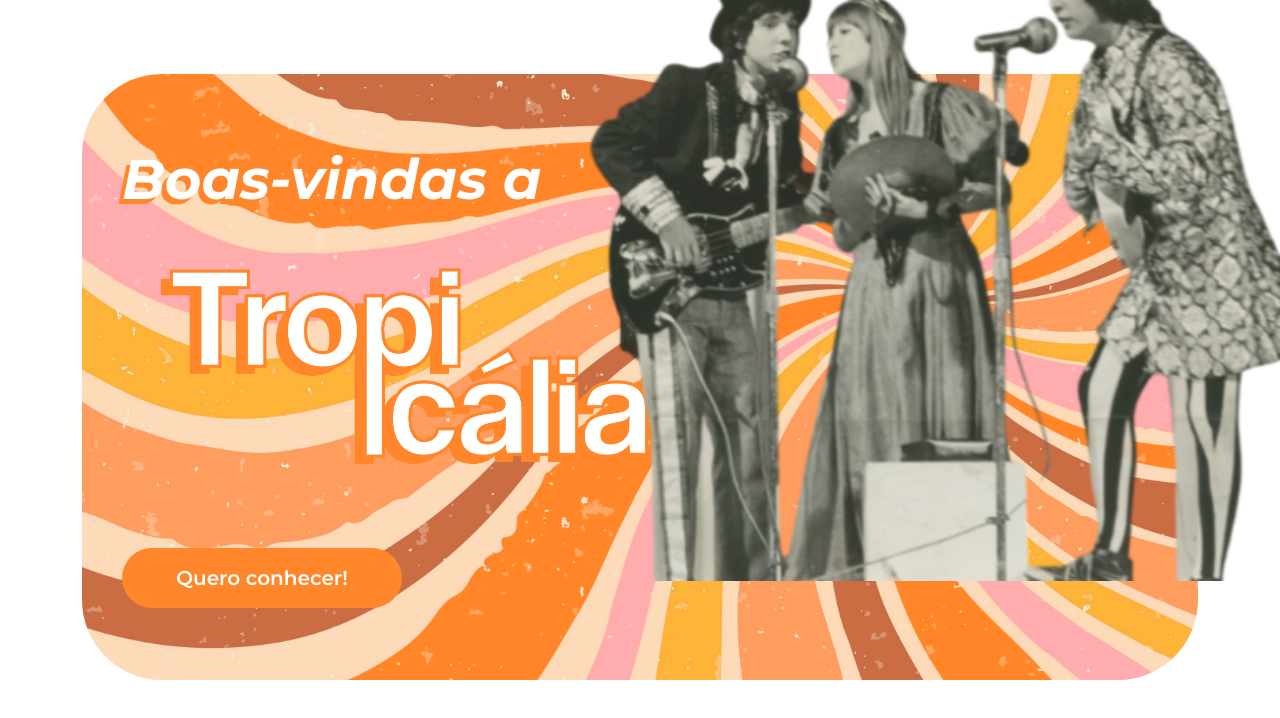
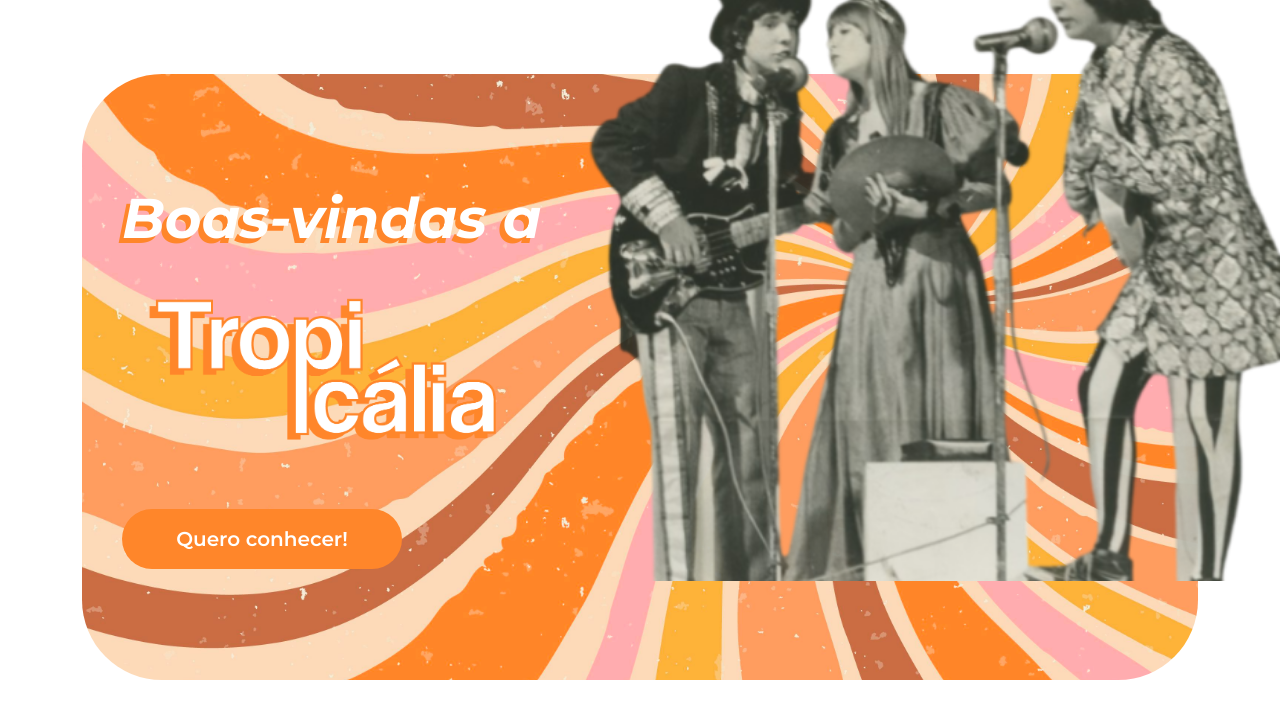
Before and after one commit to marialauras2008/teatro, a plain HTML site: page index.html in a window 1280 px wide. Shown: the part 370-1088 px from the top of the page. Drawn offline with nearby package versions, Linux system fonts and the light colour scheme.

Commit message:
Update index.html

```diff
--- a/index.html
+++ b/index.html
@@ -40,8 +40,8 @@
             <div class="inicio-fundo d-flex justify-content-between align-items-center">
                 <div class="esquerda-conteudo">
                     <h1 class="display-4 text-white fst-italic fw-bold">Boas-vindas a</h1>
-                    <img src="img/logo-2.png" class="mb-3" width="563"
-                        height="278" loading="lazy">
+                    <img src="img/logo-2.png" class="mb-3" width="400"
+                        height="200" loading="lazy">
                     <a href="#tropicalia"
                         class="btn btn-primary btn-lg botao-inicio fw-semibold">Quero
                         conhecer!</a>
```
